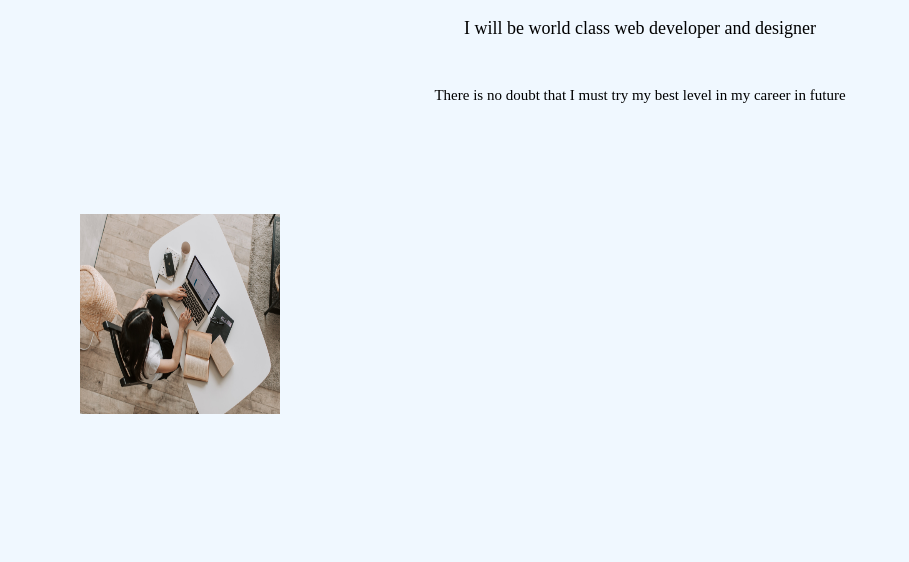
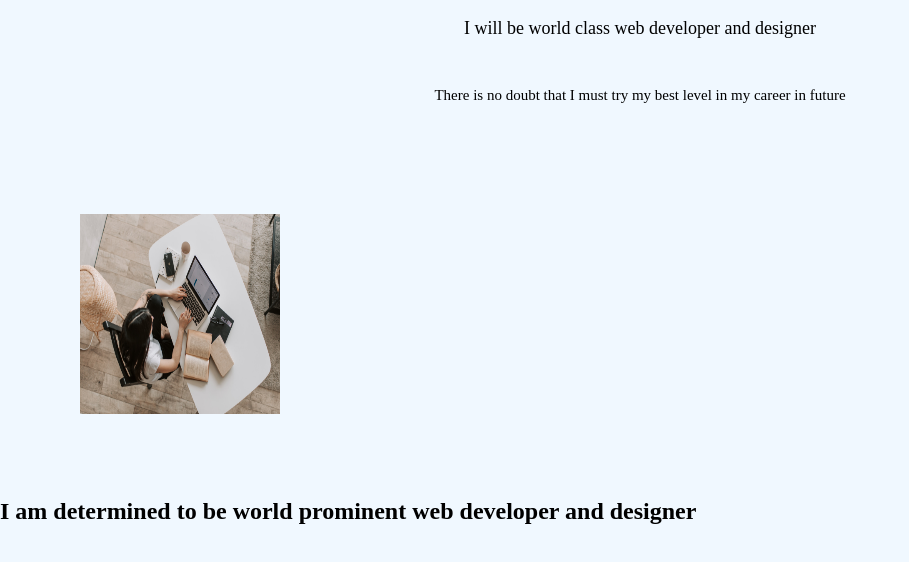
Before and after one commit to Robiul0023/website-five-repo, a plain HTML site: page index.html in a window 1280 px wide. Shown: the whole page, without its empty margins (0-909 px from the left). Drawn offline with Linux system fonts and the light colour scheme.

Commit message:
heading two added commit

```diff
--- a/index.html
+++ b/index.html
@@ -12,6 +12,8 @@
   <h1>I will be world class web developer and designer</h1>
   <p>There is no doubt that I must try my best level in my career in future</p>
   <img src="img/career.jpg" alt="career image">
+  <h2>I am determined to be world prominent web developer and designer</h2>
+
 
     </div>
 
```
